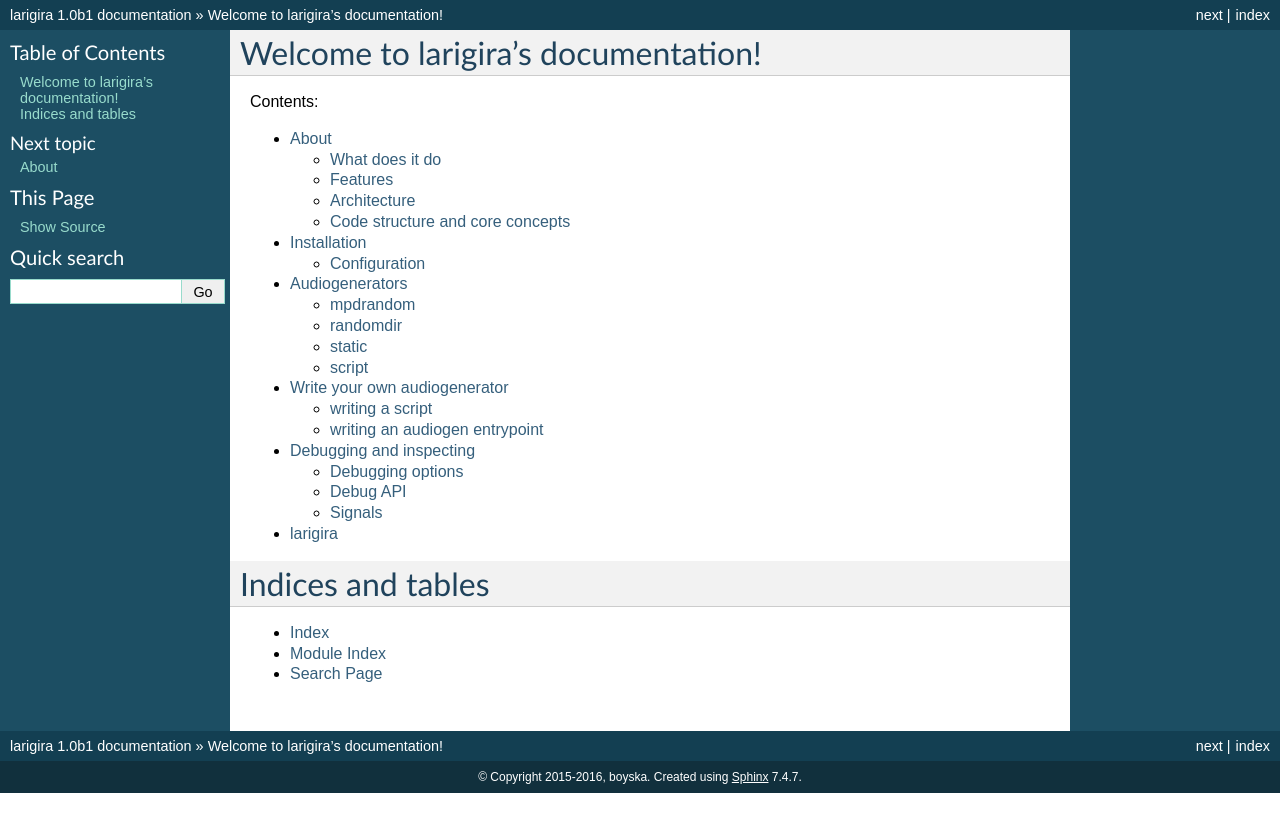
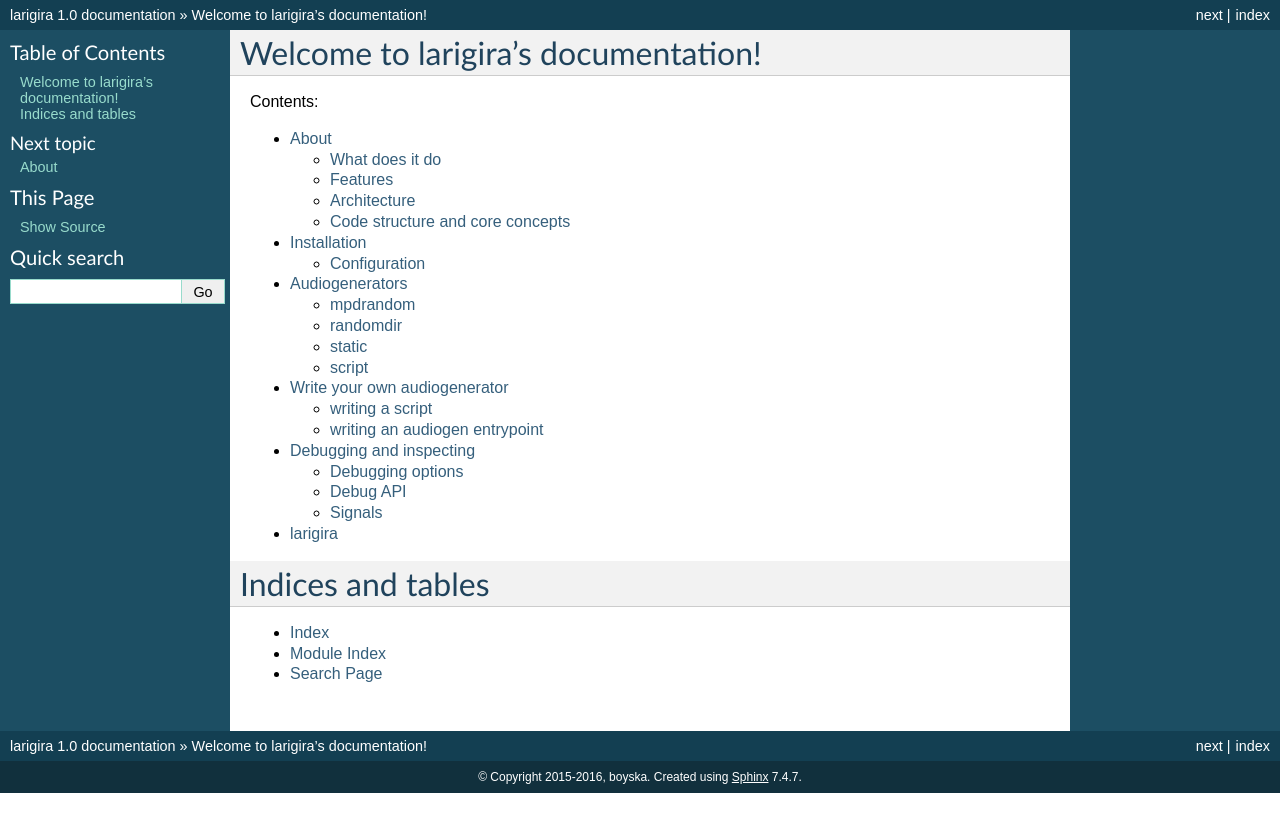
Before and after one commit to boyska/larigira, a Sphinx documentation site: the page built from doc/source/index.rst, in a window 1280 px wide. Shown: the top 832 px of the page. Built offline with Sphinx 7.4.7, drawn with Linux system fonts in a browser that asks for light colours; pages that are not in the unit, such as notebooks, are missing from menus.

Commit message:
Release 1.0

```diff
--- a/doc/source/conf.py
+++ b/doc/source/conf.py
@@ -60,9 +60,9 @@
 # built documents.
 #
 # The short X.Y version.
-version = '1.0b1'
+version = '1.0'
 # The full version, including alpha/beta/rc tags.
-release = '1.0b1'
+release = '1.0'
 
 # The language for content autogenerated by Sphinx. Refer to documentation
 # for a list of supported languages.
--- a/setup.py
+++ b/setup.py
@@ -29,7 +29,7 @@
         sys.exit(errno)
 
 setup(name='larigira',
-      version='1.0b1',
+      version='1.0',
       description='A radio automation based on MPD',
       long_description=read('README.rst'),
       author='boyska',
```
